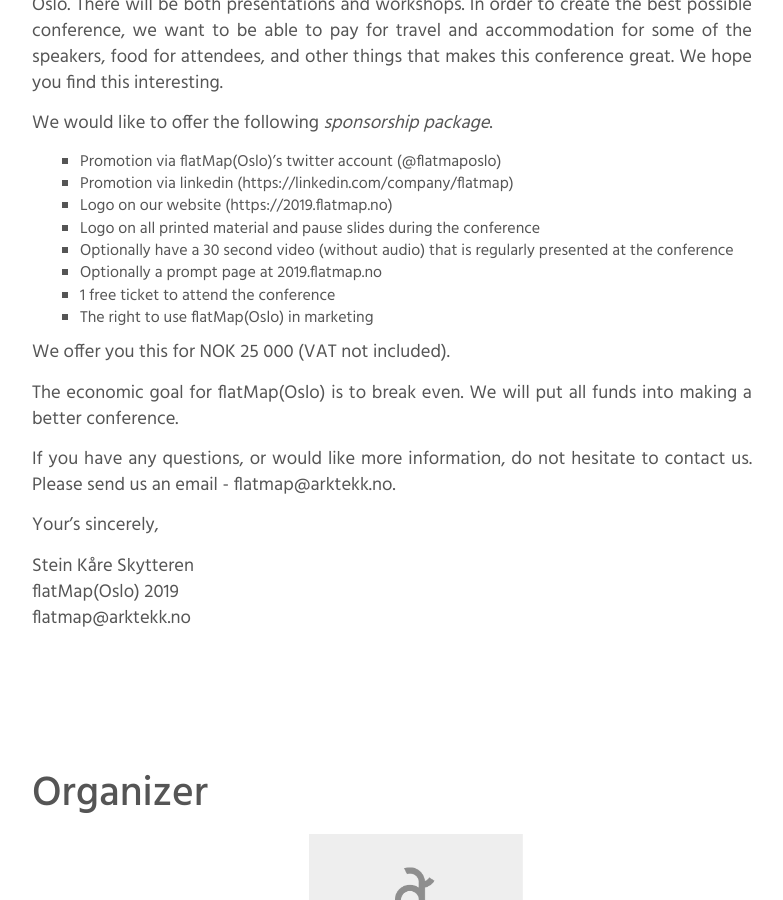
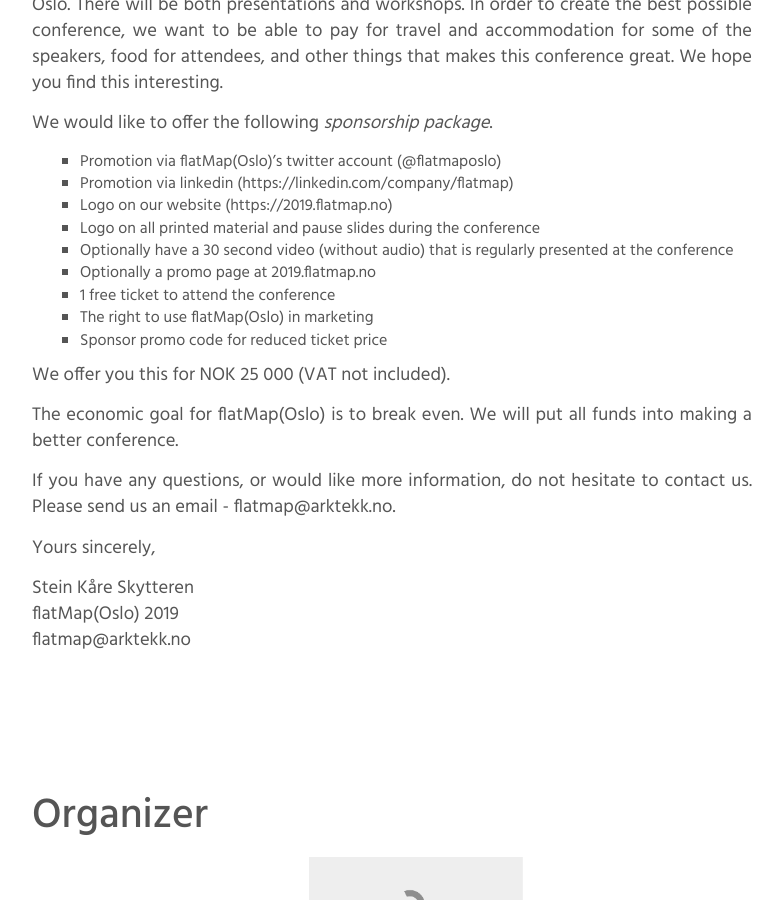
Before and after one commit to flatmaposlo/2019.flatmap.no, a Jekyll site: the page built from _pages/sponsors.md, in a window 1280 px wide and 900 px high, scrolled down 654 px. Shown: the whole window, without its empty margins (248-1031 px from the left). Built offline with Jekyll 4.4.1, drawn with Linux system fonts in a browser that asks for light colours.

Commit message:
Adding promo code for sponsors

```diff
--- a/_pages/sponsors.md
+++ b/_pages/sponsors.md
@@ -34,9 +34,10 @@
 * Logo on our website (https://2019.flatmap.no)
 * Logo on all printed material and pause slides during the conference
 * Optionally have a 30 second video (without audio) that is regularly presented at the conference
-* Optionally a prompt page at 2019.flatmap.no
+* Optionally a promo page at 2019.flatmap.no
 * 1 free ticket to attend the conference
 * The right to use flatMap(Oslo) in marketing
+* Sponsor promo code for reduced ticket price
 
 We offer you this for NOK 25 000 (VAT not included).
 
@@ -44,7 +45,7 @@
 
 If you have any questions, or would like more information, do not hesitate to contact us. Please send us an email - flatmap@arktekk.no.
 
-Your’s sincerely,
+Yours sincerely,
 
 Stein Kåre Skytteren
 flatMap(Oslo) 2019
```
